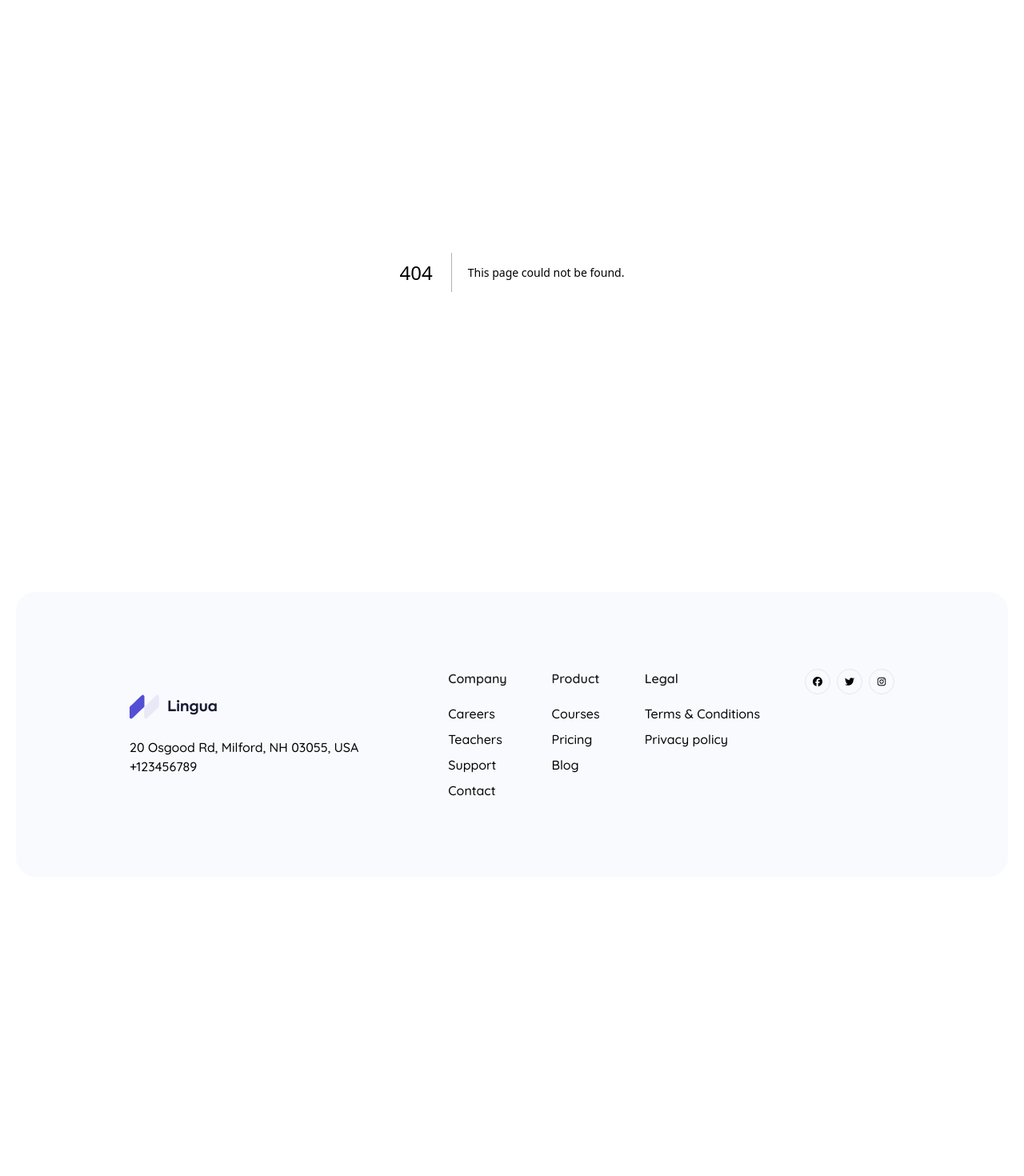
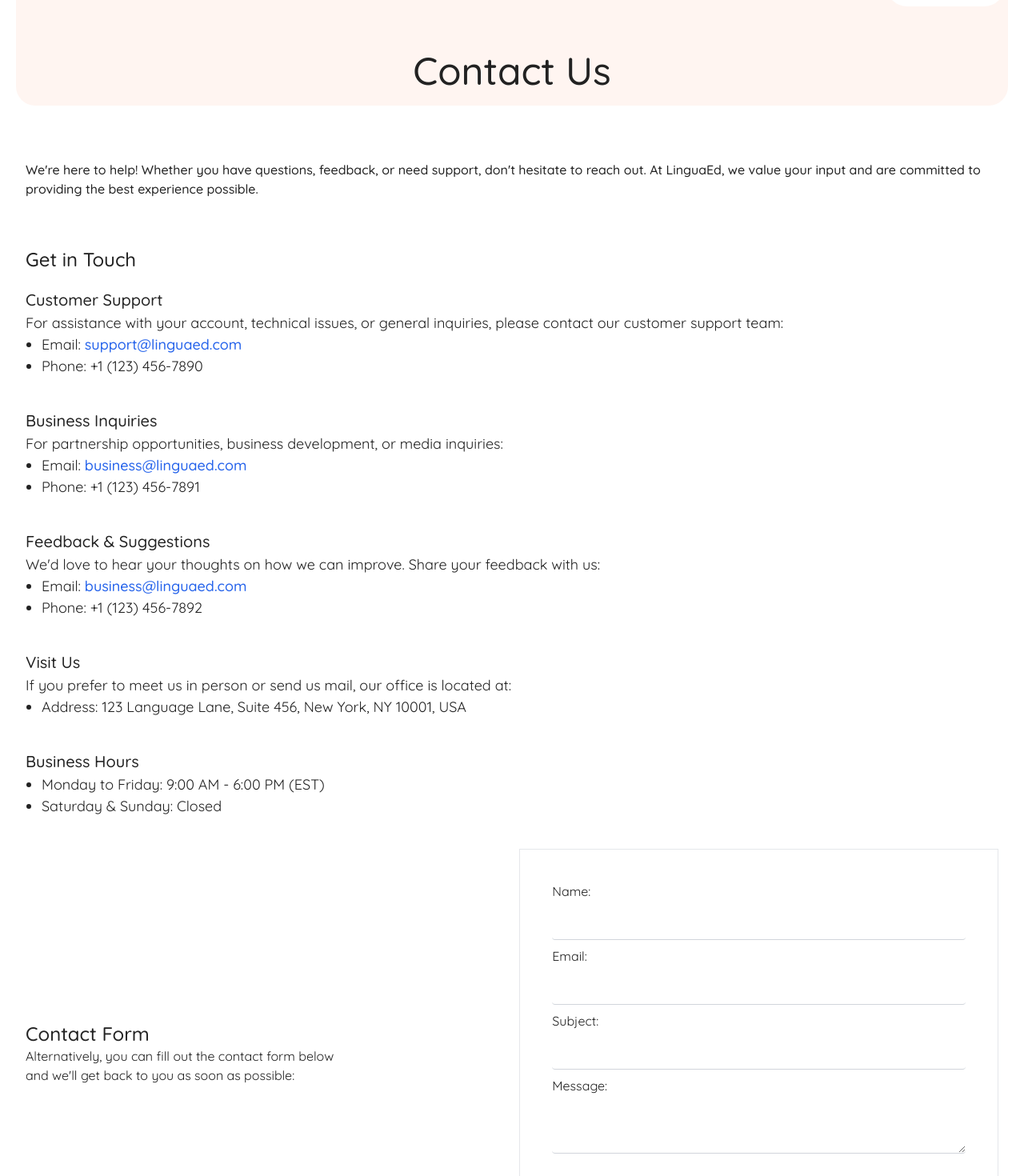
Before and after one commit to AtereD/lingua-ed, a Next.js app: page /contact in a window 1280 px wide. Before the commit this address had no page. Shown: the part 80-1550 px from the top of the page at 80% size. Before the commit the page ends 1196 px from the top, so only its background shows below. Built offline with nearby package versions, Linux system fonts and the light colour scheme.

Commit message:
Created a route to contact page

```diff
--- /dev/null
+++ b/app/contact/page.jsx
@@ -0,0 +1,14 @@
+import Contact from '@/components/Contact'
+import React from 'react'
+
+const ContactPage = () => {
+  return (
+    <main>
+        <div>
+            <Contact/>
+        </div>
+    </main>
+  )
+}
+
+export default ContactPage
--- a/app/layout.js
+++ b/app/layout.js
@@ -11,7 +11,6 @@
 export const metadata = {
   title: "LinguaEd",
   description: "LinguaEd built with Next.js",
-  keywords:"Edtech, Learning, Foreign Languages, Online class",
 };
 
 export default function RootLayout({ children }) {
@@ -21,7 +20,6 @@
       <link href='/icon.png' rel='icon' />
       </head>
       <body className={`${quicksand.className}`}>
-
         {children}
         <Footer/>
       </body>
--- /dev/null
+++ b/components/Contact.jsx
@@ -0,0 +1,149 @@
+"use client"
+import React, {useState} from "react";
+import Nav from "./Nav";
+import { FaFacebook, FaInstagram, FaTwitter } from "react-icons/fa6";
+
+const Contact = () => {
+    const [fullName, setFullName] = useState('')
+    const [email, setEmail] = useState('')
+    const [subject, setSubject] = useState('')
+    const [message, setMessage] = useState('')
+
+    // Handle form submission
+  const handleSubmit = (event) => {
+    event.preventDefault();
+
+    console.log('Form submitted', { fullName, email, subject, message });
+  };
+
+  return (
+    <div className=''>
+      <div className="px-1 bg-[#fff5f1] rounded-3xl">
+        <Nav />
+        <header className="items-center justify-center hidden gap-1 pb-5 lg:flex lg:flex-col">
+          <h3 className="text-[#222] text-4xl md:text-5xl pt-10 font-medium">
+            Contact Us
+          </h3>
+        </header>
+      </div>
+      <div className="container px-3 mx-auto py-14">
+        <div className="flex flex-col gap-10">
+          <h3 className="text-[#222] text-4xl font-medium md:text-5xl lg:hidden">
+            Contact Us
+          </h3>
+          <p className="text-[#222] pb-5 font-medium pt-3">
+            We&#39;re here to help! Whether you have questions, feedback, or need support, don&#39;t hesitate to reach out. At LinguaEd, we value your input and are committed to providing the best experience possible.
+            </p>
+          <div className="flex flex-col gap-5 text-[#222]">
+            <h4 className='text-2xl font-medium '>Get in Touch</h4>
+            <ul className='flex flex-col gap-10 text-[18px]'>
+                <li>
+                    <p className='text-[20px] font-medium'>Customer Support</p>
+                    <p>For assistance with your account, technical issues, or general inquiries, please contact our customer support team&#58;</p>
+                    <ul className='px-5 list-disc'>
+                        <li>Email&#58; <span className='font-medium text-blue-600'>support@linguaed.com</span></li>
+                        <li>Phone&#58; +1 &#40;123&#41; 456-7890</li>
+                    </ul>
+                </li>
+                <li>
+                    <p className='text-[20px] font-medium'>Business Inquiries</p>
+                    <p>For partnership opportunities, business development, or media inquiries&#58;</p>
+                    <ul className='px-5 list-disc'>
+                        <li>Email&#58; <span className='font-medium text-blue-600'>business@linguaed.com</span></li>
+                        <li>Phone&#58; +1 &#40;123&#41; 456-7891</li>
+                    </ul>
+                </li>
+                <li>
+                    <p className='text-[20px] font-medium'>Feedback & Suggestions</p>
+                    <p>We&#39;d love to hear your thoughts on how we can improve. Share your feedback with us&#58;</p>
+                    <ul className='px-5 list-disc'>
+                        <li>Email&#58; <span className='font-medium text-blue-600'>business@linguaed.com</span></li>
+                        <li>Phone&#58; +1 &#40;123&#41; 456-7892</li>
+                    </ul>
+                </li>
+                <li>
+                    <p className='text-[20px] font-medium'>Visit Us</p>
+                    <p>If you prefer to meet us in person or send us mail, our office is located at&#58;</p>
+                    <ul className='px-5 list-disc'>
+                        <li>Address&#58; 123 Language Lane, Suite 456, New York, NY 10001, USA</li>
+                    </ul>
+                </li>
+                <li>
+                    <p className='text-[20px] font-medium'>Business Hours</p>
+                    <ul className='px-5 list-disc'>
+                        <li>Monday to Friday&#58; 9:00 AM - 6:00 PM &#40;EST&#41;</li>
+                        <li>Saturday & Sunday&#58; Closed</li>
+                    </ul>
+                </li>
+            </ul>
+
+            <form className='flex flex-col items-center justify-center w-full gap-5 mb-10 lg:flex-row' >
+                <div className='w-full lg:w-1/2'>
+                <h4 className='mt-5 text-2xl font-medium'>Contact Form</h4>
+                <p className='lg:max-w-[400px]'>Alternatively, you can fill out the contact form below and we&#39;ll get back to you as soon as possible:</p>
+                </div>
+
+
+
+                <div className='flex flex-col w-full gap-2 p-10 mt-5 border lg:w-1/2'>
+                <label htmlFor='name'>Name&#58;</label>
+                <input
+                  id='name'
+                  type='text'
+                  value={fullName}
+                  onChange={(e) => setFullName(e.target.value)}
+                  className='p-2 border-b border-gray-300 rounded '
+                />
+
+                <label htmlFor='email'>Email&#58;</label>
+                <input
+                  id='email'
+                  type='email'
+                  value={email}
+                  onChange={(e) => setEmail(e.target.value)}
+                  className='p-2 border-b border-gray-300 rounded'
+                />
+
+                <label htmlFor='subject'>Subject&#58;</label>
+                <input
+                  id='subject'
+                  type='text'
+                  value={subject}
+                  onChange={(e) => setSubject(e.target.value)}
+                  className='p-2 border-b border-gray-300 rounded'
+                />
+
+                <label htmlFor='message'>Message&#58;</label>
+                <textarea
+                  id='message'
+                  value={message}
+                  onChange={(e) => setMessage(e.target.value)}
+                  className='p-2 border-b border-gray-300 rounded'
+                />
+                <button type='submit' className='p-2 mt-10 text-white duration-300 ease-out bg-blue-600 rounded hover:scale-95' onSubmit={handleSubmit}>
+                Send
+              </button>
+              </div>
+
+
+            </form>
+
+            <hr className='border-gray-300'/>
+
+            <div className='flex flex-col gap-4'>
+            <h4 className='text-2xl font-medium '>Follow Us</h4>
+            <div className='flex gap-2 mb-5'>
+                <a href='https://www.facebook.com' className='flex items-center justify-center w-8 h-8 duration-300 ease-out border rounded-full hover:scale-95'><FaFacebook className='w-3 h-3'/></a>
+                <a href='https://www.twitter.com' className='flex items-center justify-center w-8 h-8 duration-300 ease-out border rounded-full hover:scale-95'><FaTwitter className='w-3 h-3'/></a>
+                <a href='https://www.instagram.com' className='flex items-center justify-center w-8 h-8 duration-300 ease-out border rounded-full hover:scale-95'><FaInstagram className='w-3 h-3'/></a>
+            </div>
+            <p className="text-[#222] pb-5 font-medium pt-3">Thank you for reaching out to LinguaEd. We look forward to assisting you!</p>
+            </div>
+          </div>
+        </div>
+      </div>
+    </div>
+  );
+};
+
+export default Contact;
--- a/components/Footer.jsx
+++ b/components/Footer.jsx
@@ -27,7 +27,7 @@
                 <a href='/careers' className='hover:text-[#424250]'>Careers</a>
                 <a href='/#teachers' className='hover:text-[#424250]'>Teachers</a>
                 <a href='/' className='hover:text-[#424250]'>Support</a>
-                <a href='/' className='hover:text-[#424250]'>Contact</a>
+                <a href='/contact' className='hover:text-[#424250]'>Contact</a>
               </div>
             </div>
             <div className='flex flex-col gap-5 text-center lg:text-left'>
--- a/components/MobileNav.jsx
+++ b/components/MobileNav.jsx
@@ -66,16 +66,19 @@
                   <li className="text-[14px] hover:scale-95 duration-300 ">
                     <a href="/blogs">Blog</a>
                   </li>
+                  <li className="text-[14px] hover:scale-95 duration-300 ">
+                    <a href="/contact">Contact</a>
+                  </li>
                 </ul>
               </div>
               <div className='text-[#666680] flex gap-5'>
-                <a href='/instagram.com'>
+                <a href='https://instagram.com'>
                   <FaInstagram/>
                 </a>
-                <a href='/facebook.com'>
+                <a href='https://facebook.com'>
                   <FaFacebook/>
                 </a>
-                <a href='/twitter.com'>
+                <a href='https://twitter.com'>
                   <FaTwitter/>
                 </a>
               </div>
--- a/components/Nav.jsx
+++ b/components/Nav.jsx
@@ -26,6 +26,8 @@
               Careers</a></li>
               <li className='duration-300 hover:scale-95 text-[14px] xl:text-[18px] '><a href="/blogs">
               Blog</a></li>
+              <li className='duration-300 hover:scale-95 text-[14px] xl:text-[18px] '><a href="/contact">
+              Contact</a></li>
           </ul>
         </div>
           <a href='/pricing'>
```
